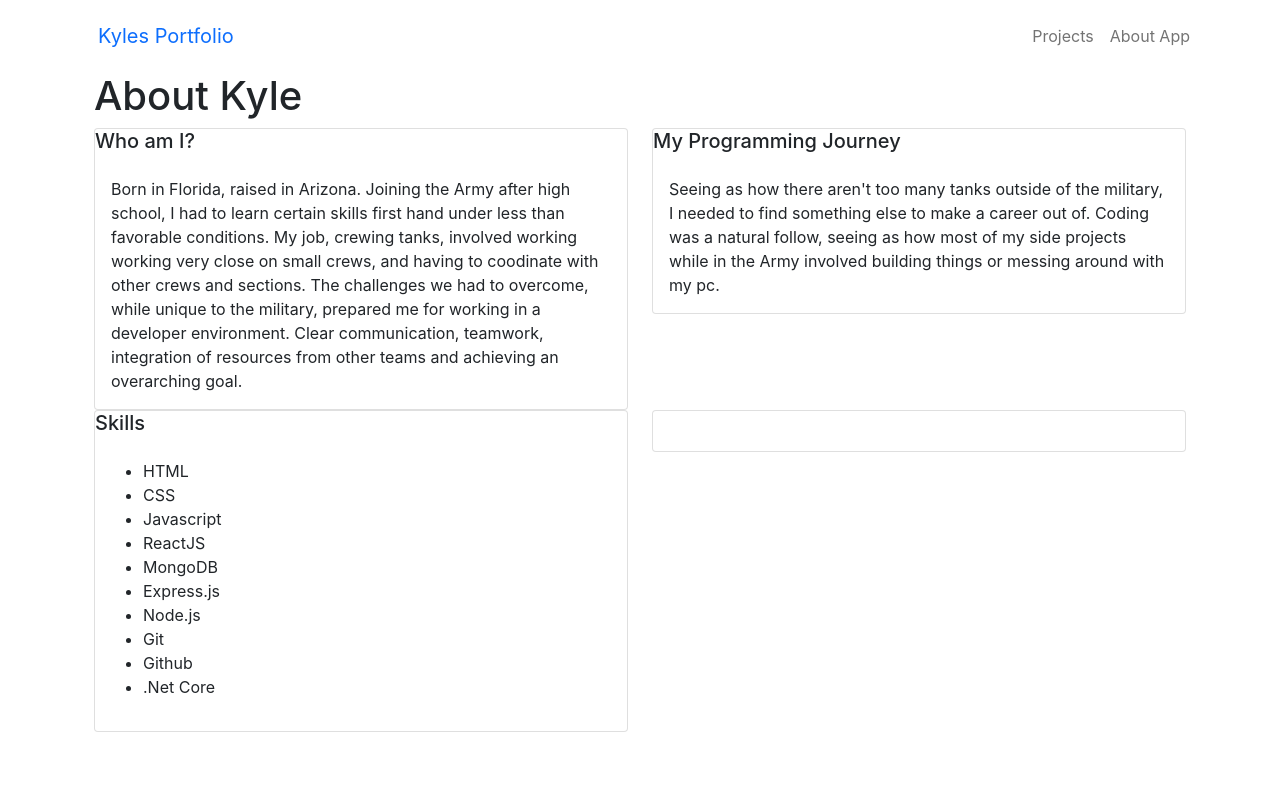
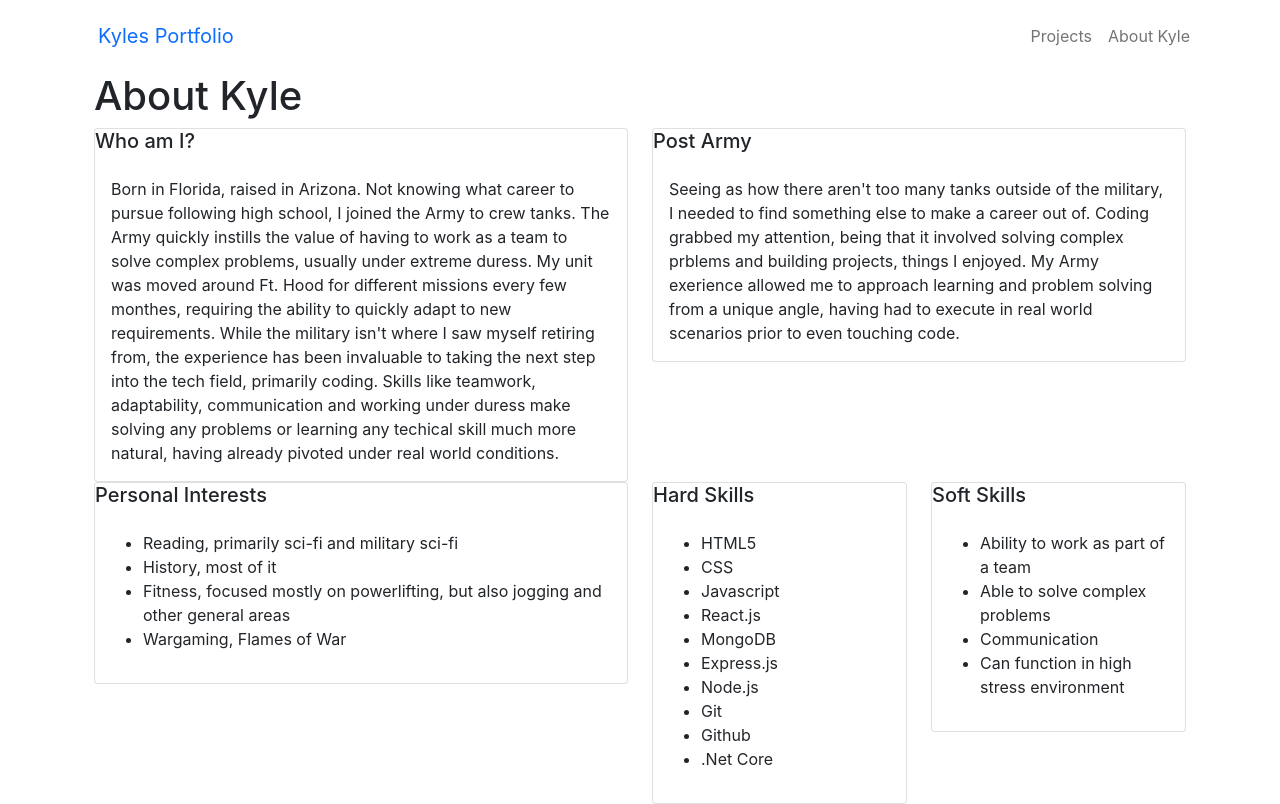
Before and after one commit to PhantomKilo/react-portfolio, a React (Create React App) app: page /#/about in a window 1280 px wide. Built offline with nearby package versions, Linux system fonts and the light colour scheme.

Commit message:
Language and label clean up

```diff
--- a/src/Components/AboutPage/AboutPage.js
+++ b/src/Components/AboutPage/AboutPage.js
@@ -8,50 +8,69 @@ const AboutPage = () => {
     <Container>
       <h1>About Kyle</h1>
       <Row>
-        <Col>
+        <Col sm={12} md={6}>
           <Card>
             <Card.Title>Who am I?</Card.Title>
             <Card.Body>
               <Card.Text>
-                Born in Florida, raised in Arizona. Joining the Army after high
-                school, I had to learn certain skills first hand under less than
-                favorable conditions. My job, crewing tanks, involved working
-                working very close on small crews, and having to coodinate with
-                other crews and sections. The challenges we had to overcome,
-                while unique to the military, prepared me for working in a
-                developer environment. Clear communication, teamwork,
-                integration of resources from other teams and achieving an
-                overarching goal.
+                Born in Florida, raised in Arizona. Not knowing what career to
+                pursue following high school, I joined the Army to crew tanks.
+                The Army quickly instills the value of having to work as a team
+                to solve complex problems, usually under extreme duress. My unit
+                was moved around Ft. Hood for different missions every few
+                monthes, requiring the ability to quickly adapt to new
+                requirements. While the military isn't where I saw myself
+                retiring from, the experience has been invaluable to taking the
+                next step into the tech field, primarily coding. Skills like
+                teamwork, adaptability, communication and working under duress
+                make solving any problems or learning any techical skill much
+                more natural, having already pivoted under real world
+                conditions.
               </Card.Text>
             </Card.Body>
           </Card>
         </Col>
-        <Col>
+        <Col sm={12} md={6}>
           <Card>
-            <Card.Title>My Programming Journey</Card.Title>
+            <Card.Title>Post Army</Card.Title>
             <Card.Body>
               <Card.Text>
                 Seeing as how there aren't too many tanks outside of the
                 military, I needed to find something else to make a career out
-                of. Coding was a natural follow, seeing as how most of my side
-                projects while in the Army involved building things or messing
-                around with my pc.
+                of. Coding grabbed my attention, being that it involved solving
+                complex prblems and building projects, things I enjoyed. My Army
+                exerience allowed me to approach learning and problem solving
+                from a unique angle, having had to execute in real world
+                scenarios prior to even touching code.
               </Card.Text>
             </Card.Body>
           </Card>
         </Col>
       </Row>
       <Row>
-        <Col>
+        <Col sm={12} md={6}>
           <Card>
-            <Card.Title>Skills</Card.Title>
+            <Card.Title>Personal Interests</Card.Title>
+            <Card.Body>
+              <ul>
+                <li>Reading, primarily sci-fi and military sci-fi</li>
+                <li>History, most of it</li>
+                <li>Fitness, focused mostly on powerlifting, but also jogging and other general areas</li>
+                <li>Wargaming, Flames of War</li>
+              </ul>
+            </Card.Body>
+          </Card>
+        </Col>
+        <Col sm={6} md={3}>
+          <Card>
+            <Card.Title>Hard Skills</Card.Title>
             <Card.Body>
               <Card.Text>
                 <ul>
-                  <li>HTML</li>
+                  <li>HTML5</li>
                   <li>CSS</li>
                   <li>Javascript</li>
-                  <li>ReactJS</li>
+                  <li>React.js</li>
                   <li>MongoDB</li>
                   <li>Express.js</li>
                   <li>Node.js</li>
@@ -63,11 +82,18 @@ const AboutPage = () => {
             </Card.Body>
           </Card>
         </Col>
-        <Col>
+        <Col sm={6} md={3}>
           <Card>
-            <Card.Title></Card.Title>
+            <Card.Title>Soft Skills</Card.Title>
             <Card.Body>
-              <Card.Text></Card.Text>
+              <Card.Text>
+                <ul>
+                  <li>Ability to work as part of a team</li>
+                  <li>Able to solve complex problems</li>
+                  <li>Communication</li>
+                  <li>Can function in high stress environment</li>
+                </ul>
+              </Card.Text>
             </Card.Body>
           </Card>
         </Col>
--- a/src/Components/App/App.css
+++ b/src/Components/App/App.css
@@ -1,3 +1,5 @@
 .App {
   text-align: center;
+  background-color: cadetblue;
+  color: beige;
 }
--- a/src/Components/App/Nav.js
+++ b/src/Components/App/Nav.js
@@ -19,7 +19,7 @@ const NavBar = () => {
               <span className="nav-text">Projects</span>
             </Link>
             <Link className="nav-link" to="/about">
-              <span className="nav-text">About App</span>
+              <span className="nav-text">About Kyle</span>
             </Link>
           </Nav>
         </Navbar.Collapse>
--- a/src/Components/HomePage/HomePage.js
+++ b/src/Components/HomePage/HomePage.js
@@ -8,18 +8,10 @@ const HomePage = () => {
   return (
     <Container>
       <Row>
-        <Col>
-          <h1>Kyle's Portfolio</h1>
-        </Col>
-        <Col>
-          <h2>Sample Projects</h2>
-        </Col>
-      </Row>
-     <Row>
        <Col>
         <Card>
-          <Card.Title></Card.Title>
-          <Card.Body></Card.Body>
+          <Card.Title>My Portfolio</Card.Title>
+          <Card.Body>Former soldier, now software developer. </Card.Body>
         </Card>
         <Card>
           <Card.Title></Card.Title>
--- a/src/Components/ProjectPage/ProjectPage.js
+++ b/src/Components/ProjectPage/ProjectPage.js
@@ -90,7 +90,7 @@ const ProjectPage = () => {
               <ul>
                 <li>Built initial React App and Routes</li>
                 <li>Integrated Express back-end with React front-end</li>
-                <li></li>
+                <li>Worked with team to integrate different components through Github</li>
               </ul>
             </Card.Body>
           </Card>
```
